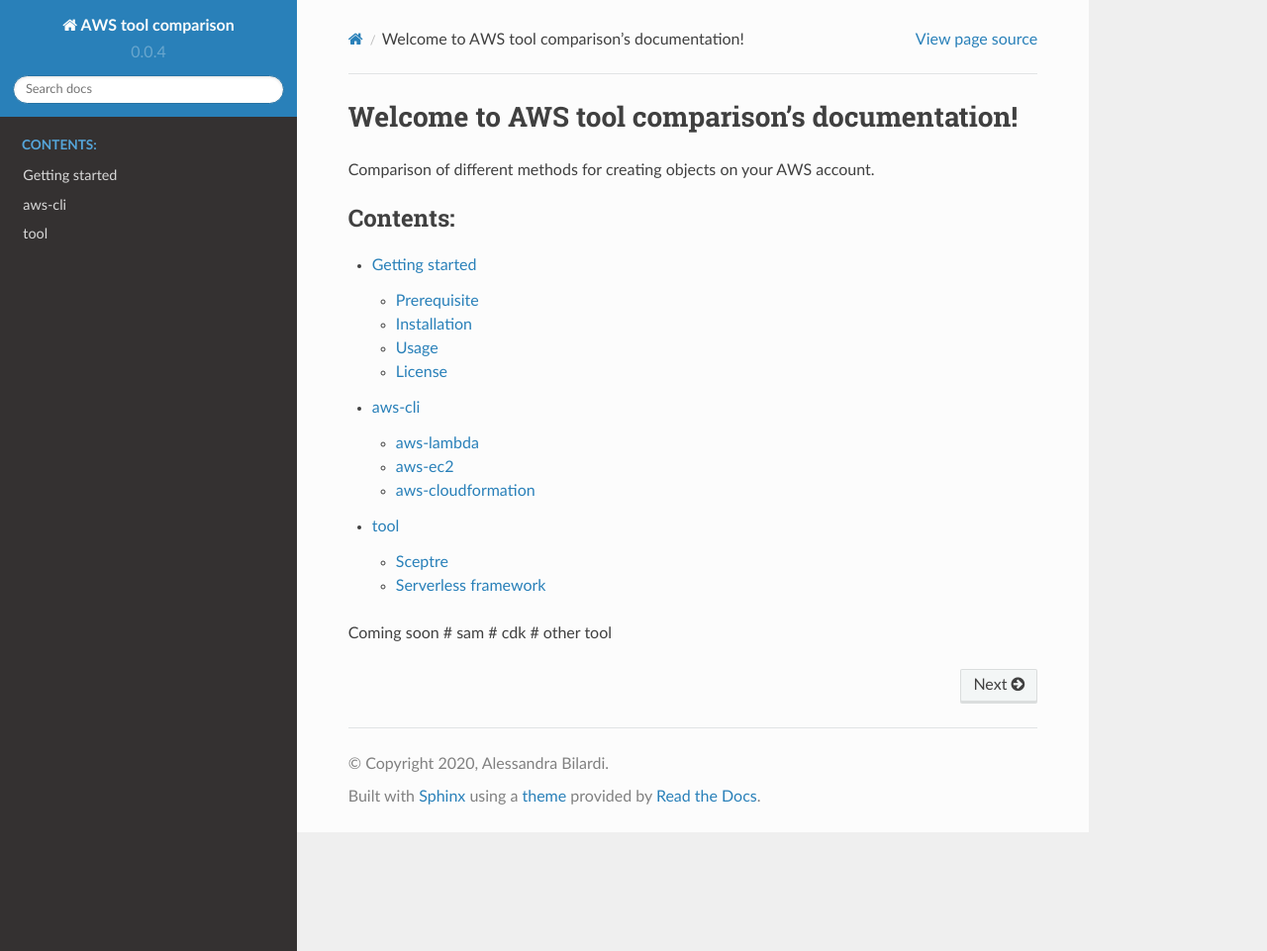
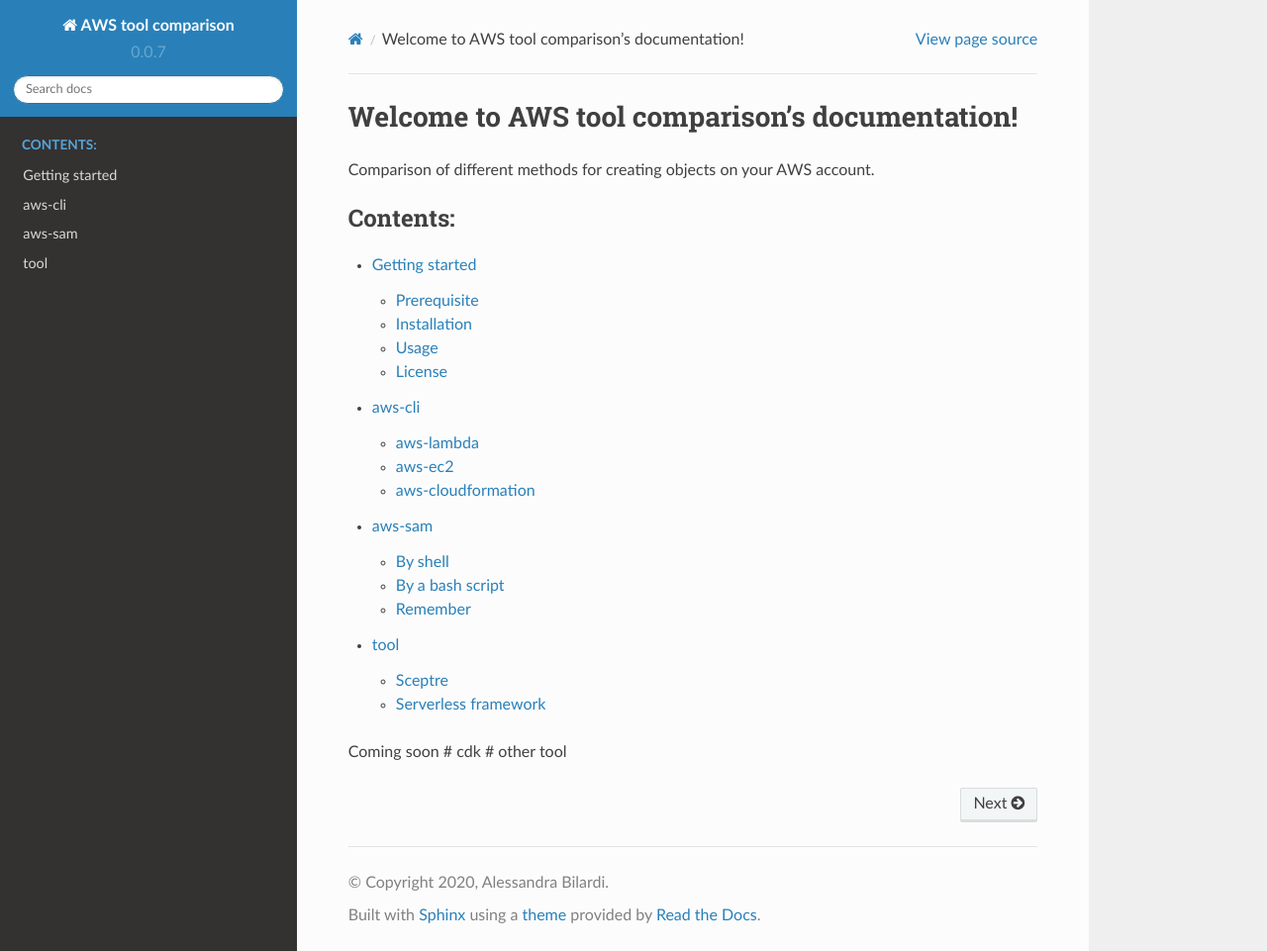
Before and after one commit to bilardi/aws-tool-comparison, a Sphinx documentation site: the page built from docs/source/index.rst, in a window 1280 px wide and 961 px high. Shown: the whole window at 99% size. Built offline with Sphinx 7.4.7 and the Read the Docs theme 2.0.0, drawn with Linux system fonts in a browser that asks for light colours.

Commit message:
step 7 - add sam and documentation

```diff
--- a/docs/source/conf.py
+++ b/docs/source/conf.py
@@ -22,8 +22,8 @@
 author = 'Alessandra Bilardi'
 
 # The full version, including alpha/beta/rc tags
-version = '0.0.4'
-release = '0.0.4'
+version = '0.0.7'
+release = '0.0.7'
 
 # specify the master doc, otherwise the build at read the docs fails
 master_doc = 'index'
--- a/docs/source/index.rst
+++ b/docs/source/index.rst
@@ -14,9 +14,9 @@
 
    overview
    cli
+   sam
    tool
 
 Coming soon
-#   sam
 #   cdk
 #   other tool
--- /dev/null
+++ b/docs/source/sam.rst
@@ -0,0 +1 @@
+.. include:: ../../sam/README.rst
```
Also changed, not shown: sam/README.rst (added), 11 other files.
